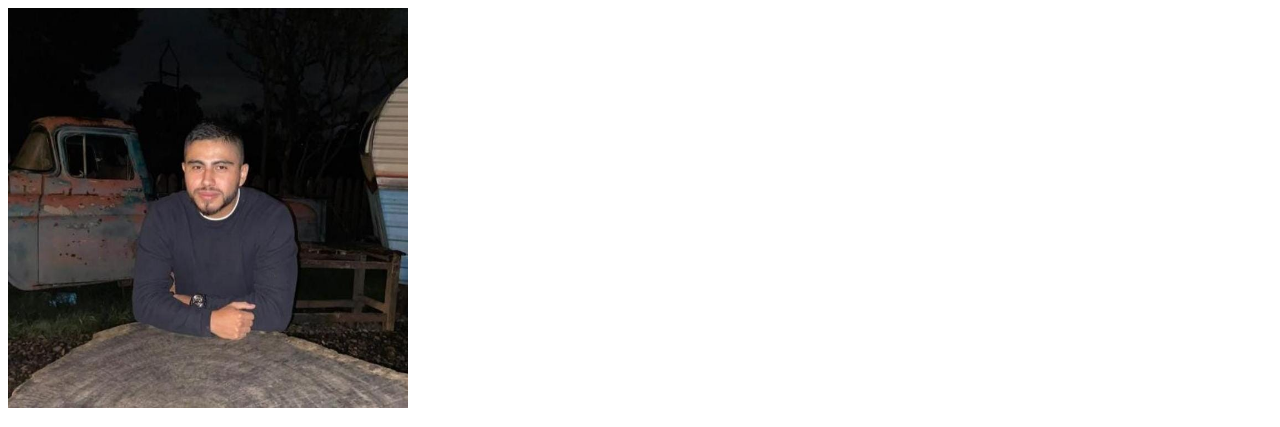
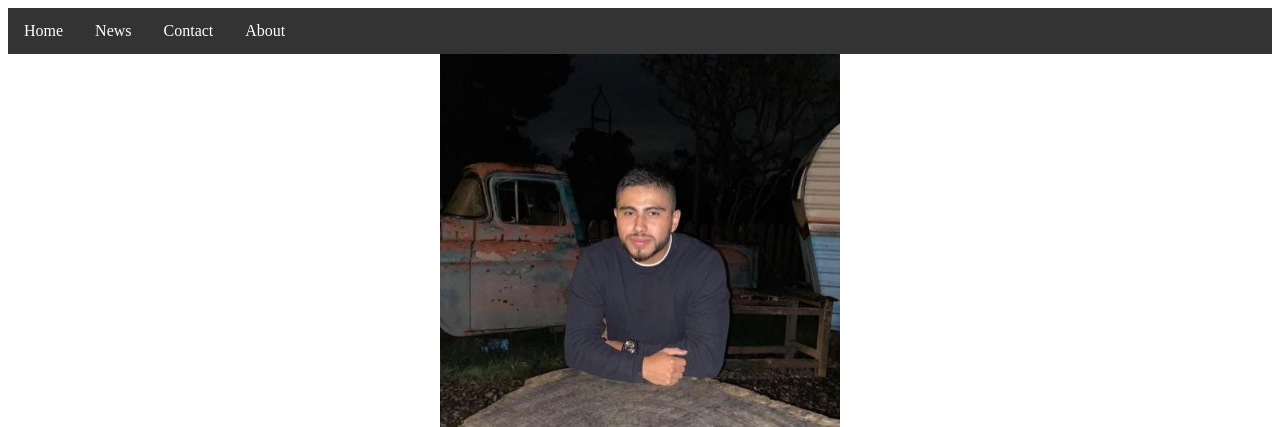
Before and after one commit to jmpine07/DesarrolloWeb, a plain HTML site: page index.html in a window 1280 px wide. Shown: the top 427 px of the page. Drawn offline with Linux system fonts and the light colour scheme; files whose address does not match are found by name.

Commit message:
Hoja de estilos con css

```diff
--- a/index.html
+++ b/index.html
@@ -5,9 +5,19 @@
     <meta http-equiv="X-UA-Compatible" content="IE=edge">
     <meta name="viewport" content="width=device-width, initial-scale=1.0">
     <title>Document</title>
+    <link rel="stylesheet" href="style.css">
 </head>
 <body>
-    <img src="img/fotico.jpeg" alt="" width="400" height="400">
+    <nav>
+        <ul>
+            <li><a class="active" href="#home">Home</a></li>
+            <li><a href="#news">News</a></li>
+            <li><a href="#contact">Contact</a></li>
+            <li><a href="#about">About</a></li>
+
+        </ul>
+    </nav>
+    <center><img src="img/fotico.jpeg" alt="" width="400" height="400"></center>
     <h1>HOJA DE VIDA</h1>
     <div>
         <h3>Datos personales</h3>
--- /dev/null
+++ b/style.css
@@ -0,0 +1,27 @@
+nav > ul{
+    list-style-type: none;
+    margin: 0;
+    padding: 0;
+    overflow: hidden;
+    background-color: #333;
+}
+
+nav > ul > li {
+    float: left;
+}
+
+nav > ul > li a {
+    display: block;
+    color: white;
+    text-align: center;
+    padding: 14px 16px;
+    text-decoration: none;
+}
+
+nav > ul > li a:hover {
+    background-color: #111;
+}
+
+ul{
+    list-style-type: circle;
+}
```
